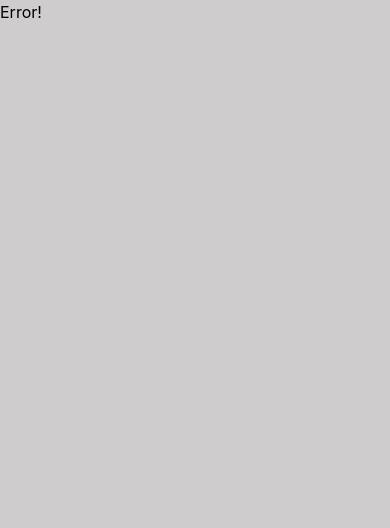
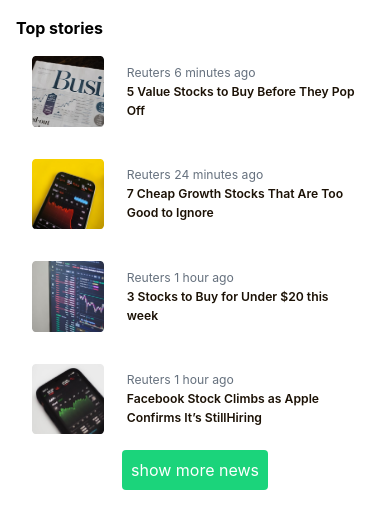
Before and after one commit to workshopapps/investment.web, a React (Create React App) app in the folder frontend/: page /topstories in a window 390 px wide. Before the commit this address had no page. Shown: the top 528 px of the page. Built offline with nearby package versions, Linux system fonts and the light colour scheme.

Commit message:
stile:responsivensss

```diff
--- a/frontend/src/App.js
+++ b/frontend/src/App.js
@@ -6,6 +6,7 @@ import IndexPage from './pages/index';
 import ErrorPage from './pages/error';
 import AboutPage from './pages/about';
 import NewsPage from './pages/News/NewsPage';
+import Topstories from './pages/News/Topstories';
 
 // Define Page Routes
 const router = createBrowserRouter([
@@ -17,6 +18,31 @@ const router = createBrowserRouter([
     {
         path: '/about',
         element: <AboutPage />,
+        errorElement: <ErrorPage />
+    },
+    {
+        path: '/news',
+        element: <NewsPage />,
+        errorElement: <ErrorPage />
+    },
+    {
+        path: '/topstories',
+        element: <Topstories />,
+        errorElement: <ErrorPage />
+    },
+    {
+        path: '/news',
+        element: <NewsPage />,
+        errorElement: <ErrorPage />
+    },
+    {
+        path: '/news',
+        element: <NewsPage />,
+        errorElement: <ErrorPage />
+    },
+    {
+        path: '/news',
+        element: <NewsPage />,
         errorElement: <ErrorPage />
     },
     {
--- a/frontend/src/Assets/scss/newspage.scss
+++ b/frontend/src/Assets/scss/newspage.scss
@@ -1,5 +1,6 @@
 .news__page-container {
     padding: 0 2rem;
+    background: #cecccc;
     h1 {
         font-style: normal;
         font-weight: 700;
@@ -14,10 +15,30 @@
             color: #000000;
         }
     }
-    .main__body{
+    .main__body-container {
+        margin-top: 3rem;
+        button {
+            width: 146px;
+            height: 40px;
+            left: 648px;
+            top: 1979px;
+            color: white;
+            margin: auto;
+            display: block;
+            background: #1bd47b;
+            border-radius: 4px;
+        }
+    }
+
+    .main__body {
         margin: 2rem 0;
         display: grid;
         grid-template-columns: 1fr 1fr 1fr;
         gap: 2%;
+        @media (max-width: 550px) {
+            display: flex;
+            flex-direction: column;
+            justify-content: center;
+        }
     }
 }
--- a/frontend/src/Assets/scss/topnews.scss
+++ b/frontend/src/Assets/scss/topnews.scss
@@ -14,6 +14,7 @@
 
     @media (max-width: 550px) {
         margin: 1rem 0;
+        height: auto;
     }
     img {
         width: 100px;
@@ -29,7 +30,7 @@
         font-size: 24px;
         line-height: 33px;
         padding: 0.5rem;
-
+        color: #1bd47b;
         @media (max-width: 550px) {
             font-size: 12px;
             line-height: 18px;
@@ -88,6 +89,9 @@
     border: 1px solid #e0e2e5;
     aside:nth-child(1) {
         flex-basis: 70%;
+        @media (max-width: 550px) {
+            flex-basis: 60%;
+        }
     }
     aside:nth-child(2) {
         flex-basis: 20%;
@@ -95,6 +99,9 @@
         justify-content: flex-end;
         text-align: center;
         align-items: center;
+        @media (max-width: 550px) {
+            flex-basis: 30%;
+        }
     }
     aside p {
         font-weight: 700;
@@ -120,9 +127,88 @@
         }
     }
 }
-.top-components{
+.top-components {
     height: auto;
-    aside h3{
+    aside h3 {
         font-size: 16px;
+        @media (max-width: 550px) {
+            font-size: 8.35007px;
+            line-height: 13px;
+        }
     }
 }
+.flex__item {
+    display: flex;
+    gap: 2%;
+    align-items: center;
+    background-color: white;
+
+    aside:nth-child(1) {
+        flex-basis: 20%;
+        margin: 1rem;
+        img {
+            width: 288px;
+            height: 233px;
+            @media (max-width: 550px) {
+                width: 87.09px;
+                height: 70.54px;
+                border-radius: 3.34003px;
+            }
+        }
+    }
+    aside:nth-child(2) {
+        flex-basis: 80%;
+        @media (max-width: 550px) {
+            flex-basis: 65%;
+        }
+        h3 {
+            font-weight: 600;
+            font-size: 40px;
+            line-height: 50px;
+            color: #1b1105;
+            @media (max-width: 550px) {
+                font-size: 12.1926px;
+                line-height: 19px;
+                color: #1b1105;
+            }
+        }
+        p {
+            font-weight: 400;
+            font-size: 32px;
+            line-height: 40px;
+            color: #66717e;
+            @media (max-width: 550px) {
+                font-size: 12.1926px;
+                line-height: 19px;
+
+                color: #66717e;
+            }
+        }
+    }
+}
+.usable__container {
+    padding: 1rem;
+    .top__span {
+        font-weight: 700;
+        font-size: 40px;
+        line-height: 50px;
+        color: #000000;
+        @media (max-width: 550px) {
+            font-size: 16px;
+            line-height: 24px;
+
+            color: #000000;
+        }
+    }
+}
+.main__body-btn {
+    width: 146px;
+    height: 40px;
+    left: 648px;
+    top: 1979px;
+    color: white;
+    margin: auto;
+    display: block;
+    background: #1bd47b;
+    border-radius: 4px;
+}
--- a/frontend/src/components/NewsComponent/Topnews.jsx
+++ b/frontend/src/components/NewsComponent/Topnews.jsx
@@ -4,14 +4,17 @@ import { BsChevronRight } from 'react-icons/bs';
 // import newimage from '../../Assets/images/Rectangle 4745.png';
 import Picks from './Picks';
 import { newFeed } from '../reusabledata';
+import { Link } from 'react-router-dom';
 
 const Topnews = () => {
     return (
         <section className="topNews__section">
             <div className="top__news">
-                <span className="icon_span">
-                    Top stories <BsChevronRight />
-                </span>
+                <Link to="/topstories">
+                    <span className="icon_span">
+                        Top stories <BsChevronRight />
+                    </span>
+                </Link>
                 {newFeed.map((data) => {
                     return (
                         <div className="top__news-first" key={data.id}>
--- a/frontend/src/index.css
+++ b/frontend/src/index.css
@@ -8,7 +8,7 @@ body {
         'Cantarell', 'Fira Sans', 'Droid Sans', 'Helvetica Neue', sans-serif;
     -webkit-font-smoothing: antialiased;
     -moz-osx-font-smoothing: grayscale;
-   background: #CECCCC;
+
 }
 
 code {
--- a/frontend/src/pages/News/NewsPage.jsx
+++ b/frontend/src/pages/News/NewsPage.jsx
@@ -14,6 +14,9 @@ const NewsPage = () => {
             <h1>Today&apos;s financial news</h1>
             <div className="financialflex">
                 <Topnews />
+                <div className="main__body-container">
+                    <h1>For You</h1>
+                    <p>Recommended based on your interests</p>
                     <div className="main__body">
                         <Localmarket />
                         <Worldmarket />
@@ -22,6 +25,8 @@ const NewsPage = () => {
                         <Smallcap />
                         <Industry />
                     </div>
+                    <button className="main__body-btn">show more news</button>
+                </div>
             </div>
         </div>
     );
--- /dev/null
+++ b/frontend/src/pages/News/Picked.jsx
@@ -0,0 +1,35 @@
+import React from 'react';
+import '../../Assets/scss/topnews.scss';
+import '../../index.css';
+// import newimage from '../../Assets/images/Rectangle 4745.png';
+// import Picks from '../../components/NewsComponent/Picks';
+import { newFeed } from '../../components/reusabledata';
+const Picked = () => {
+    return (
+        <section className="usable__container">
+            <div>
+                <span className="top__span">Top stories</span>
+
+                {newFeed.map((data) => {
+                    return (
+                        <div key={data.id} className="flex__item">
+                            <aside>
+                                <img src={data.image} alt="" />
+                            </aside>
+                            <aside>
+                                <p>
+                                    Reuters <span>{data.time}</span>
+                                </p>
+                                <h3>{data.text}</h3>
+                            </aside>
+                        </div>
+                    );
+                })}
+
+                <button className="main__body-btn">show more news</button>
+            </div>
+        </section>
+    );
+};
+
+export default Picked;
--- /dev/null
+++ b/frontend/src/pages/News/Topstories.jsx
@@ -0,0 +1,35 @@
+import React from 'react';
+import '../../Assets/scss/topnews.scss';
+import '../../index.css';
+// import newimage from '../../Assets/images/Rectangle 4745.png';
+// import Picks from '../../components/NewsComponent/Picks';
+import { newFeed } from '../../components/reusabledata';
+const Topstories = () => {
+    return (
+        <section className="usable__container">
+            <div>
+                <span className="top__span">Top stories</span>
+
+                {newFeed.map((data) => {
+                    return (
+                        <div key={data.id} className="flex__item">
+                            <aside>
+                                <img src={data.image} alt="" />
+                            </aside>
+                            <aside>
+                                <p>
+                                    Reuters <span>{data.time}</span>
+                                </p>
+                                <h3>{data.text}</h3>
+                            </aside>
+                        </div>
+                    );
+                })}
+
+                <button className="main__body-btn">show more news</button>
+            </div>
+        </section>
+    );
+};
+
+export default Topstories;
```
Lines whose indentation alone changed are shown as unchanged.
